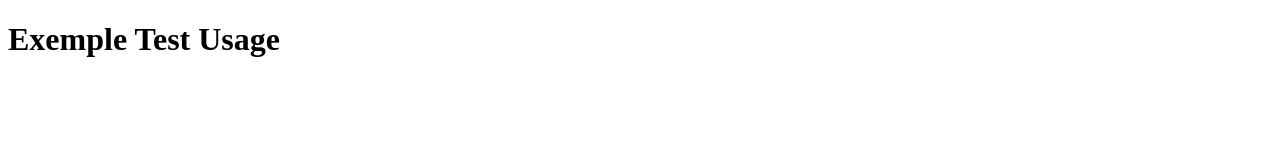
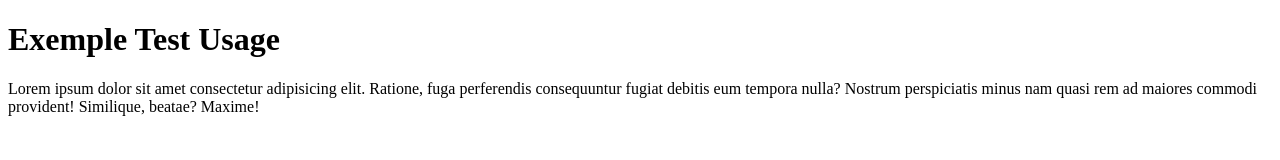
Before and after one commit to Cheikh-Kanteye/example, a plain HTML site: page test.html in a window 1280 px wide. Drawn offline with Linux system fonts and the light colour scheme.

Commit message:
Update test.html

```diff
--- a/test.html
+++ b/test.html
@@ -7,5 +7,11 @@
   </head>
   <body>
     <h1>Exemple Test Usage</h1>
+    <p>
+      Lorem ipsum dolor sit amet consectetur adipisicing elit. Ratione, fuga
+      perferendis consequuntur fugiat debitis eum tempora nulla? Nostrum
+      perspiciatis minus nam quasi rem ad maiores commodi provident! Similique,
+      beatae? Maxime!
+    </p>
   </body>
 </html>
```
